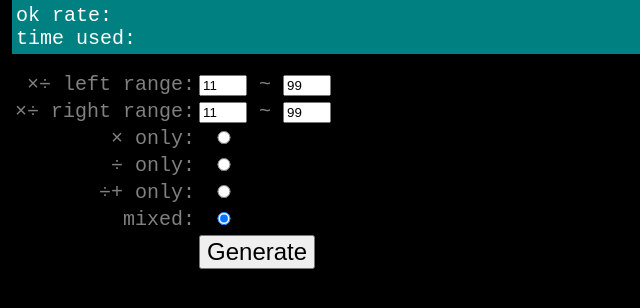
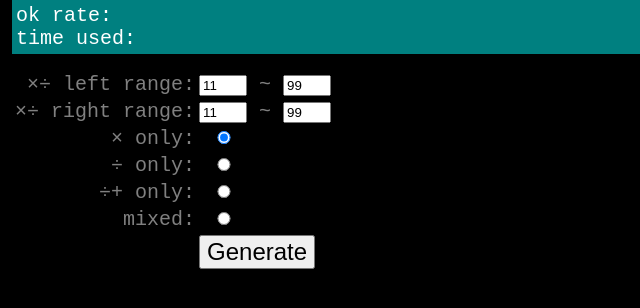
Before and after one commit to z7z8th/math-edu, a plain HTML site: page mul-div-high/index.html in a window 1280 px wide. Shown: the full height of the page, 0-640 px from the left. Drawn offline with Linux system fonts and the light colour scheme.

Commit message:
multiply as default

```diff
--- a/mul-div-high/index.html
+++ b/mul-div-high/index.html
@@ -73,7 +73,7 @@
 				</tr> -->
 				<tr>
 					<td><label for="multiply_only">× only:</label></td>
-					<td class="optv"><input type="radio" name="type" id="multiply_only"></td>
+					<td class="optv"><input type="radio" name="type" id="multiply_only" checked></td>
 				</tr>
 				<tr>
 					<td><label for="div_only">÷ only:</label></td>
@@ -85,7 +85,7 @@
 				</tr>
 				<tr>
 					<td><label for="mixed">mixed:</label></td>
-					<td class="optv"><input type="radio" name="type" id="mixed" checked></td>
+					<td class="optv"><input type="radio" name="type" id="mixed"></td>
 				</tr>
 				<tr>
 					<td></td>
```
